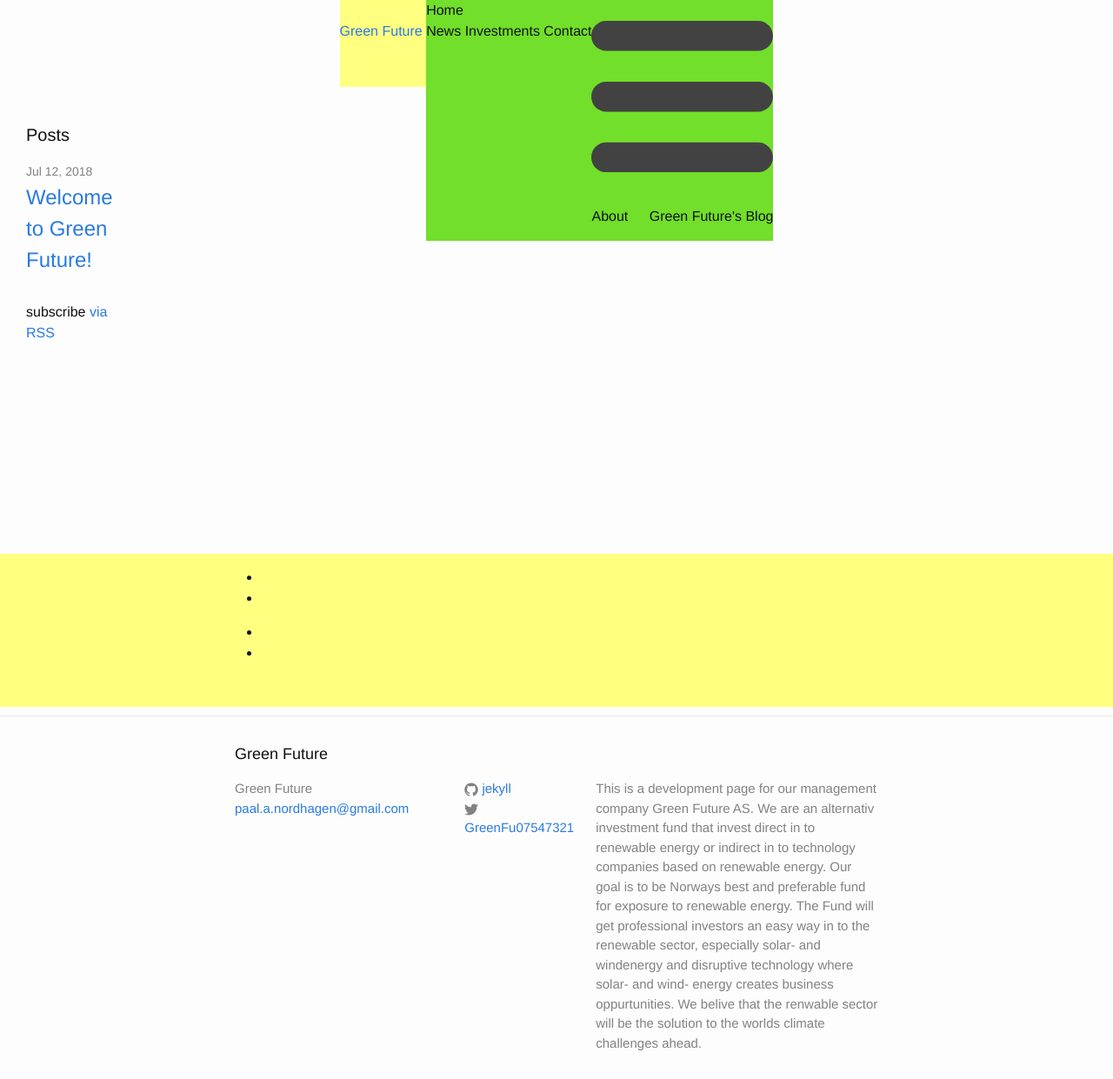
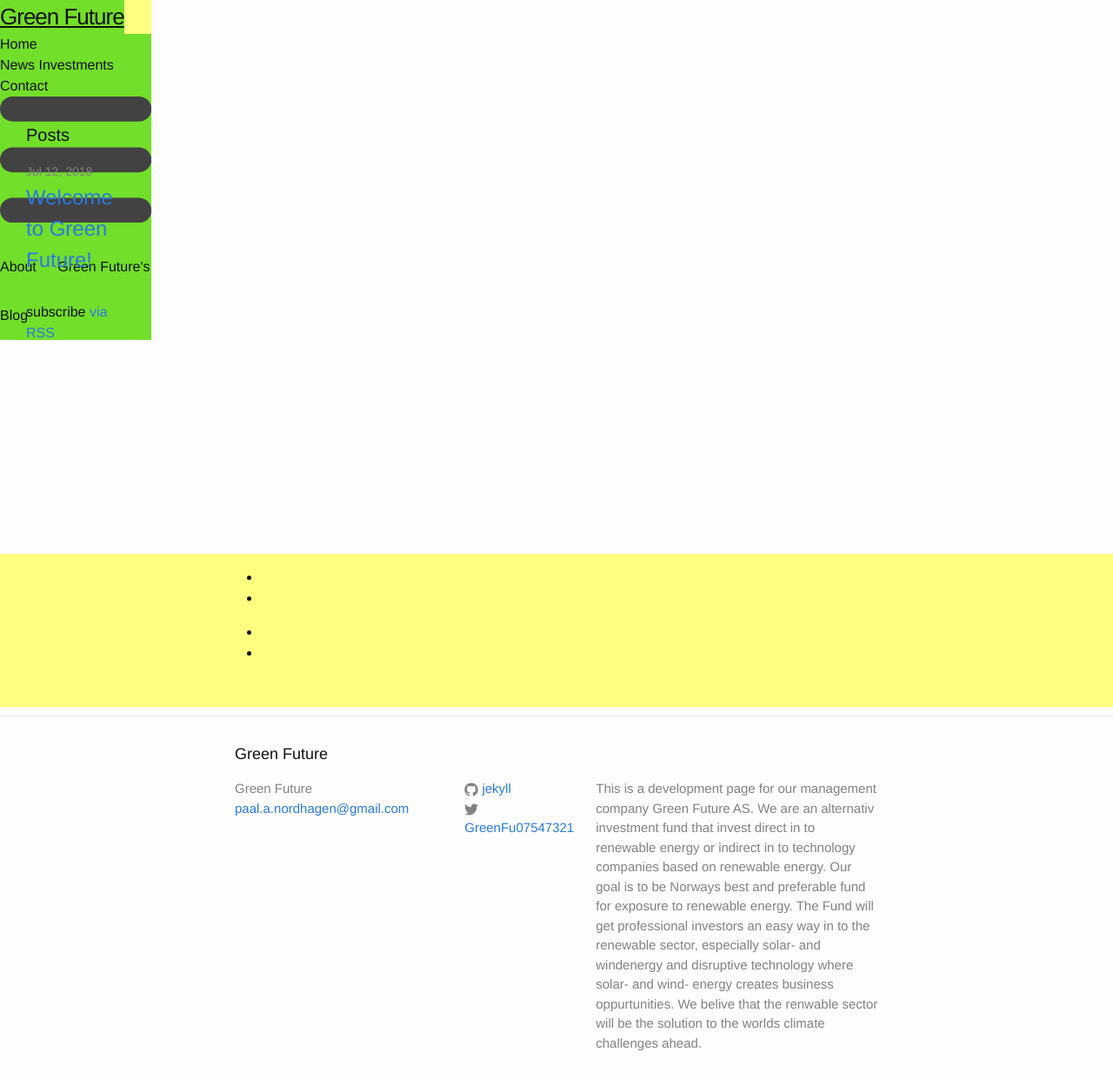
Before and after one commit to Paal-August/Paal-August.github.io, a Jekyll site: the page built from index.html, in a window 1280 px wide. Shown: the whole page at 87% size. Built offline with Jekyll 4.4.1, drawn with Linux system fonts in a browser that asks for light colours.

Commit message:
Update _layout.scss

```diff
--- a/_sass/_layout.scss
+++ b/_sass/_layout.scss
@@ -16,8 +16,7 @@
   max-height:100px;
   margin: auto;
   grid-gap: 0px;
-
-  grid-area:1/1/2/8;
+  width:100%;
 
   justify-items:center;
   justify-content:center;
@@ -26,15 +25,17 @@
 
   grid-auto-flow:column;
   background-color:rgb(255, 255, 128);
+
+
 }
 
-.site-title .site-menu .site-nav{
+.site-title {
     font-size: 26px;
     font-weight: 300;
     letter-spacing: -1px;
     margin-bottom: 0;
     float: center;
-    //grid-area: 1 / 1 / 2/2;
+
     background-color:#72DF2A;
     display:inline-block;
     &,
@@ -43,8 +44,8 @@
     }
 }
 
-.site-menu{
-  //grid-area: 1 / 2 / 2/6;
+.site-menu {
+
   background-color:#72DF2A;
   display:inline-block;
 
@@ -54,7 +55,7 @@
 
     float: right;
     line-height: 56px;
-   // grid-area: 3 / 7 / 4/8;
+
     ackground-color:#72DF2A;
     display:inline-block;
     .menu-icon {
```
